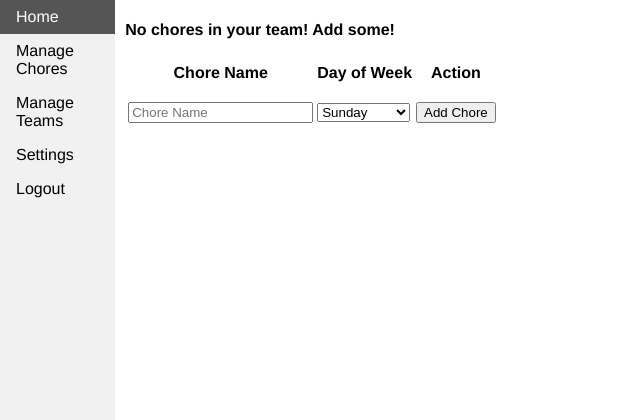
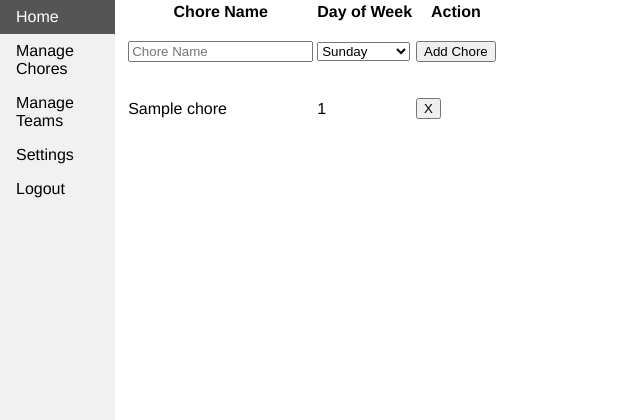
Before and after one commit to smpenna3/bodo, a Flask app: template templates/chores.html in a window 1280 px wide. Shown: the top 420 px of the page, without its empty margins (0-640 px from the left). Run offline with Flask 2, Linux system fonts and the light colour scheme; the template is opened without the code that fills it: values that come from a table or form of the project are taken from there, others are empty; tables that the repository leaves empty hold one stand-in row (values such as "Sample post").

Commit message:
Updated database call on website

```diff
--- a/database.py
+++ b/database.py
@@ -29,7 +29,7 @@ class User(db.Model):
 	email = db.Column(db.String(50))
 	phone = db.Column(db.String(50))
 	team_id = db.Column(db.Integer, db.ForeignKey('teams.id'))
-	team = db.relationship('Team', backref='users')
+	team = db.relationship('Team', backref=db.backref('users', lazy='dynamic'))
 
 	def __repr__(self):
 		return '<User %r, Email %r, Phone %r>' % (self.username,  self.email,  self.phone)
@@ -42,4 +42,6 @@ class Chore(db.Model):
 	DOW = db.Column(db.Integer)
 	assignment = db.Column(db.String(50))
 	user_id = db.Column(db.Integer, db.ForeignKey('users.id'))
-	user = db.relationship('User', backref='chores')
+	user = db.relationship('User', backref=db.backref('chores', lazy='dynamic'))
+	team_id = db.Column(db.Integer, db.ForeignKey('teams.id'))
+	team = db.relationship('Team', backref=db.backref('chores', lazy='dynamic'))
--- a/templates/chores.html
+++ b/templates/chores.html
@@ -30,8 +30,8 @@
 				<td><p><button type='submit'>Add Chore</button></p></td>
 			</form>
 		</tr>
-		{%- if User.team.chore.all()|length > 0 %}
-			{%- for chore in User.team.chore %}
+		{%- if User.team.chores.all()|length > 0 %}
+			{%- for chore in User.team.chores %}
 				<tr>
 					<td>{{ chore.name }}</td>
 					<td>{{ chore.DOW }}</td>
--- a/templates/signup.html
+++ b/templates/signup.html
@@ -21,7 +21,7 @@ h2 {
 	display: grid;
 	margin: 0;
 	padding: 0;
-	background-image: url(https://cleaningpros.ca/media/filer_public_thumbnails/filer_public/89/68/896832da-20c4-41e6-8f53-3e9d554e1c25/canada_house_cleaning_banner_for_cleaningpros-min.jpg__1170x0_q85_subsampling-2_upscale.jpg);
+	background-image: url(https://www.atzmut.com/wp-content/uploads/2018/03/All-about-the-cleaning.jpg);
 	background-size: 100% 100%;
 	background-repeat: no-repeat;
 }
```
